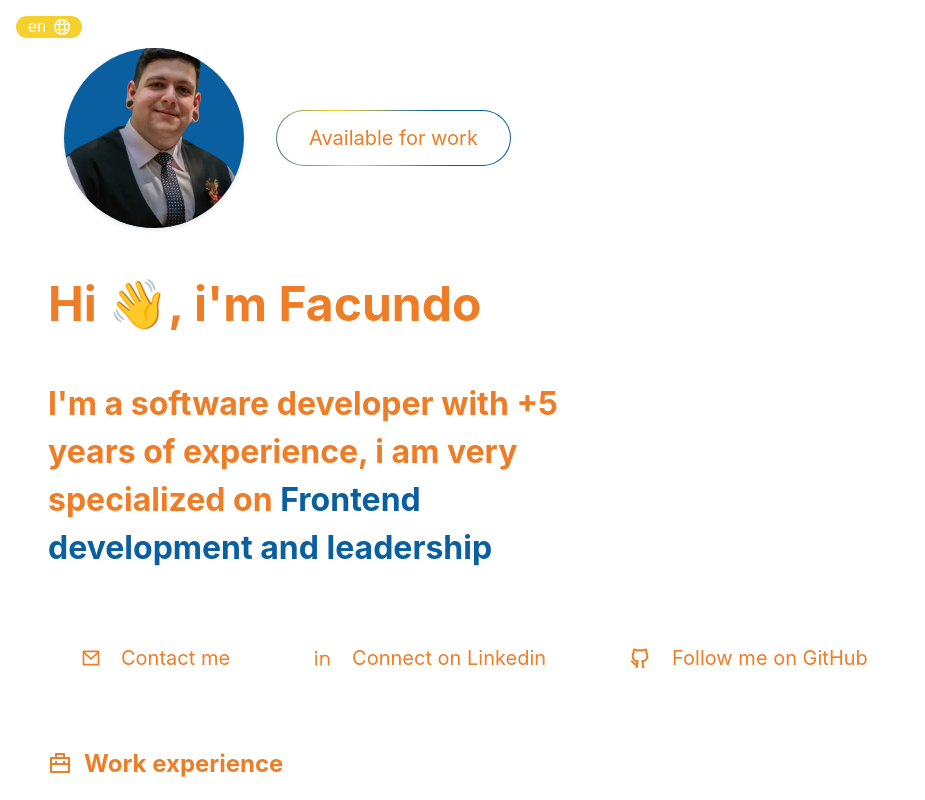
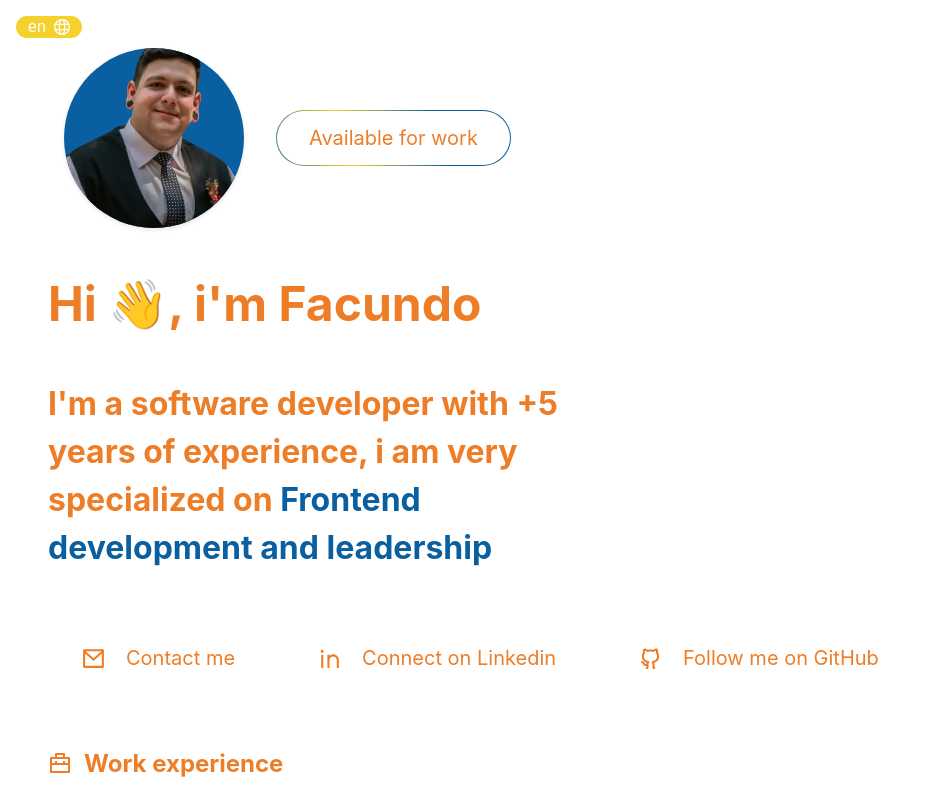
Before and after one commit to FacundoPalombo/hello, a React (Vite) app: page / in a window 1280 px wide. Shown: the top 800 px of the page, without its empty margins (0-925 px from the left). Built offline with nearby package versions, Linux system fonts and the light colour scheme.

Commit message:
fix: bugs

```diff
--- a/src/components/Button.module.css
+++ b/src/components/Button.module.css
@@ -25,7 +25,7 @@
   @media screen and (min-width: 640px) {
     font-size: 1.25em;
   }
-  &svg {
+  svg {
     width: 1em;
     height: 1em;
     @media screen and (min-width: 640px) {
```
